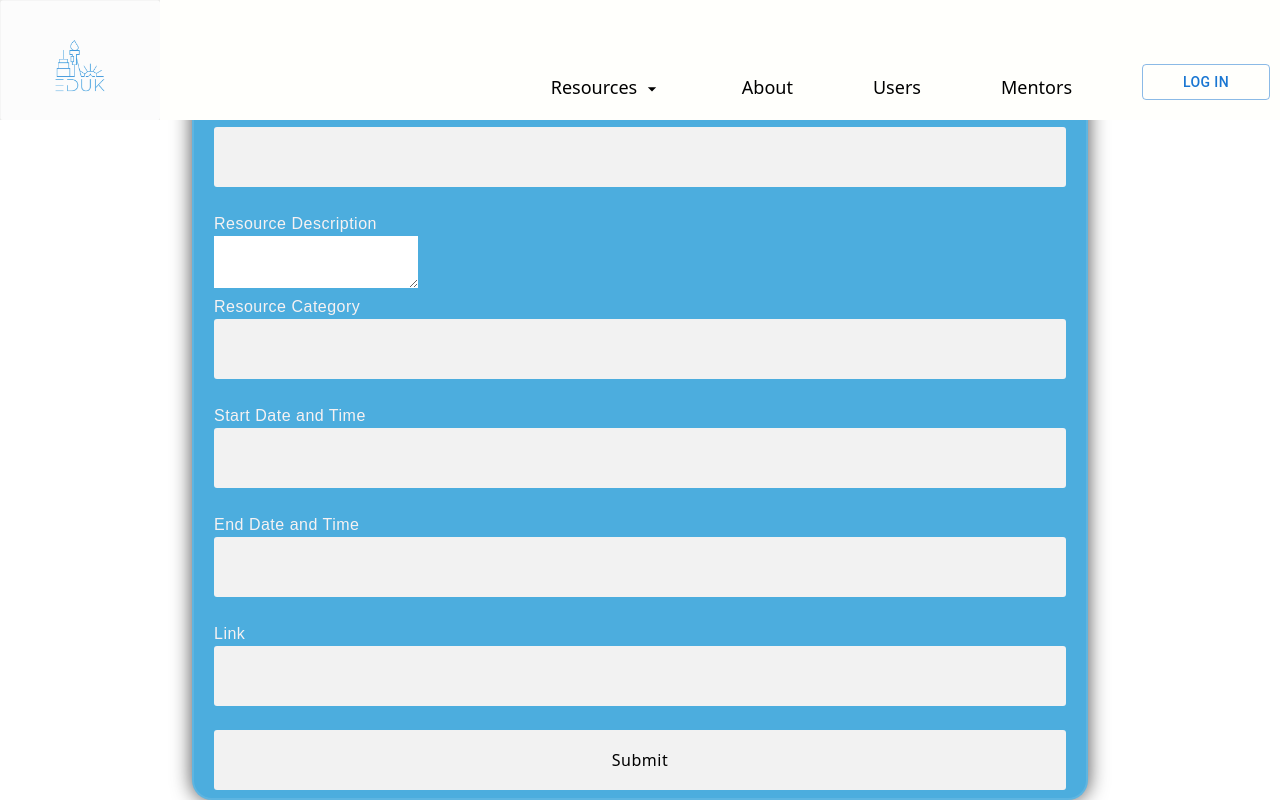
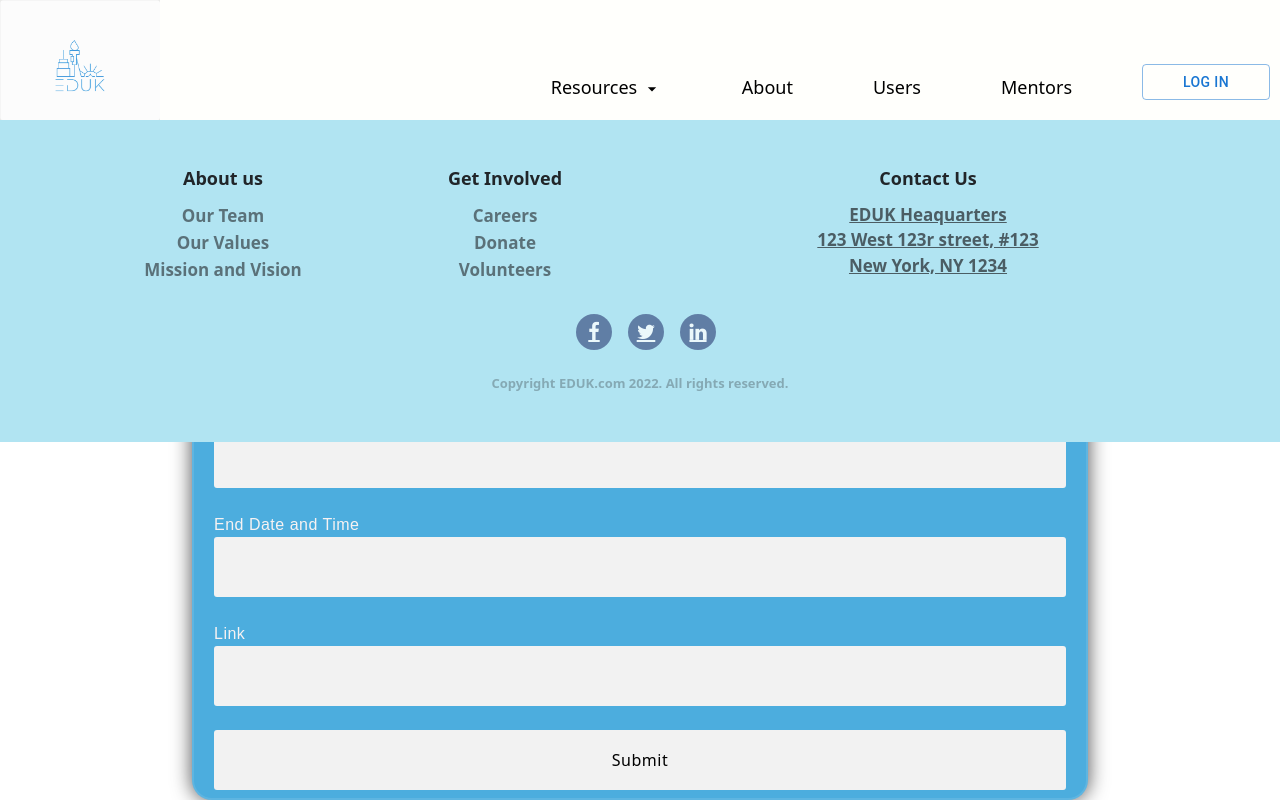
Before and after one commit to TheodoreBFrazier/EDUK, a React (Create React App) app in the folder frontend/: page /resources/create in a window 1280 px wide. Built offline with nearby package versions, Linux system fonts and the light colour scheme; no server answers.

Commit message:
Tried to fix footer and form's position problem.

```diff
--- a/frontend/src/App.js
+++ b/frontend/src/App.js
@@ -32,7 +32,7 @@ import Pendings from "./pages/Pendings";
 import NewResource from "./pages/NewResource";
 import AdminPage from "./pages/AdminPage";
 
-// import Footer from "./components/Footer";
+import Footer from "./components/Footer";
 
 function App() {
   const [logText, setLogText] = useState(
@@ -70,7 +70,7 @@ function App() {
             <Route path="/mentors/create" element={<CreateMentor />} />
           </Routes>
         </main>
-        {/* <Footer /> */}
+        <Footer />
       </Router>
     </div>
   );
--- a/frontend/src/components/Admin.js
+++ b/frontend/src/components/Admin.js
@@ -14,7 +14,7 @@ function Admin() {
           <Link to="/admin/users">All Users</Link>
 
       </div>
-      {/* <h1>Please update the mentor and resource status, thank you!</h1> */}
+
       <Outlet />
       <br />
       <br />
--- a/frontend/src/components/CreateResource.js
+++ b/frontend/src/components/CreateResource.js
@@ -25,7 +25,12 @@ function CreateResource() {
 
     axios
       .post(`${API}/resources`, resource)
-      .then((res) => navigate("/resources"))
+      .then((res) => {
+        alert(
+          "Thank you for adding a new resource. We appreciate your support."
+        );
+        navigate("/resources")
+      })
       .catch((e) => console.log(e));
   };
   return (
--- a/frontend/src/components/Footer.css
+++ b/frontend/src/components/Footer.css
@@ -2,13 +2,12 @@
 /* .footer-container {
     bottom:0;
     width:100%;
-    height: 60px;
      display: grid;
      grid-template-rows: repeat(2, 1fr);
-     position: fixed;
+
      bottom: 0;
      width: 100%;
-     height: 2.5rem;
+     height: 3.5rem;
  }
 
  .footer-logo {
@@ -16,30 +15,30 @@
      border-radius: 50px;
  }
 
+ .footer-container a {
+	 text-decoration: none;
+ }
+
  .footer-container-one {
      padding-top: 15px;
-     height: 20vh;
+     height: 30vh;
      display: flex;
      justify-content: space-around;
      background-color: rgb(137, 209, 229);
      bottom: 0;
      width: 100%;
-     position: fixed;
+	 text-align: center;
  }
 
  .footer-container-two {
-     display: flex;
-     justify-content: space-around;
      display: grid;
      grid-template-columns: repeat(2, 1fr);
-     border-radius: 10px;
      padding: 15px;
      font-size: 15px;
      background-color: rgb(229, 232, 217);
      bottom: 0;
      width: 100%;
-     height: 30px;
-
+     height: 10vh;
  }
 
  .box-list {
@@ -56,15 +55,15 @@
  }
 
  .footer-right {
-     margin-top: 10px;
+     margin: 10px;
  }
 
  .fa {
      padding: 6px;
      font-size: 20px;
-     width: 20px;
+     width: 28px;
      margin-left: 50px;
-     border-radius: 50%;
+     border-radius: 40%;
  }
 
  .fa-facebook {
@@ -81,6 +80,8 @@
      background: #007bb5;
      color: white;
  } */
+
+
 
 /* //// */
 .footer-dark {
@@ -160,7 +161,7 @@
 	width: 36px;
 	height: 36px;
 	line-height: 36px;
-	/* display: inline-block; */
+	display: inline-block;
 	text-align: center;
 	border-radius: 50%;
 	margin: 0 8px;
```
Also changed, not shown: frontend/src/components/Footer.js (+12 -5 lines).
